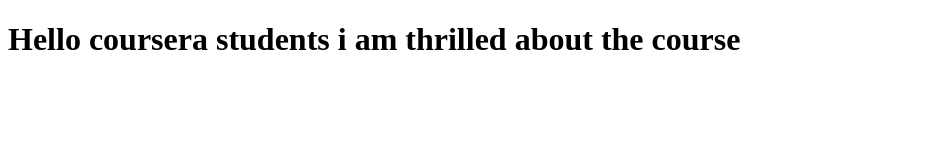
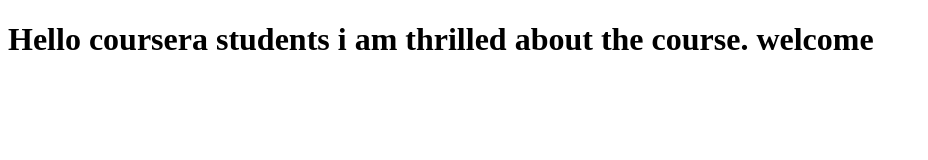
Before and after one commit to madhavmohan/coursera-test, a plain HTML site: page index.html in a window 1280 px wide. Shown: the whole page, without its empty margins (0-928 px from the left). Drawn offline with Linux system fonts and the light colour scheme.

Commit message:
commit again

```diff
--- a/index.html
+++ b/index.html
@@ -5,7 +5,7 @@
     <title>hello coursera</title>
   </head>
   <body>
-    <h1>Hello coursera students i am thrilled about the course</h1>
+    <h1>Hello coursera students i am thrilled about the course. welcome</h1>
 
 
   </body>
```
